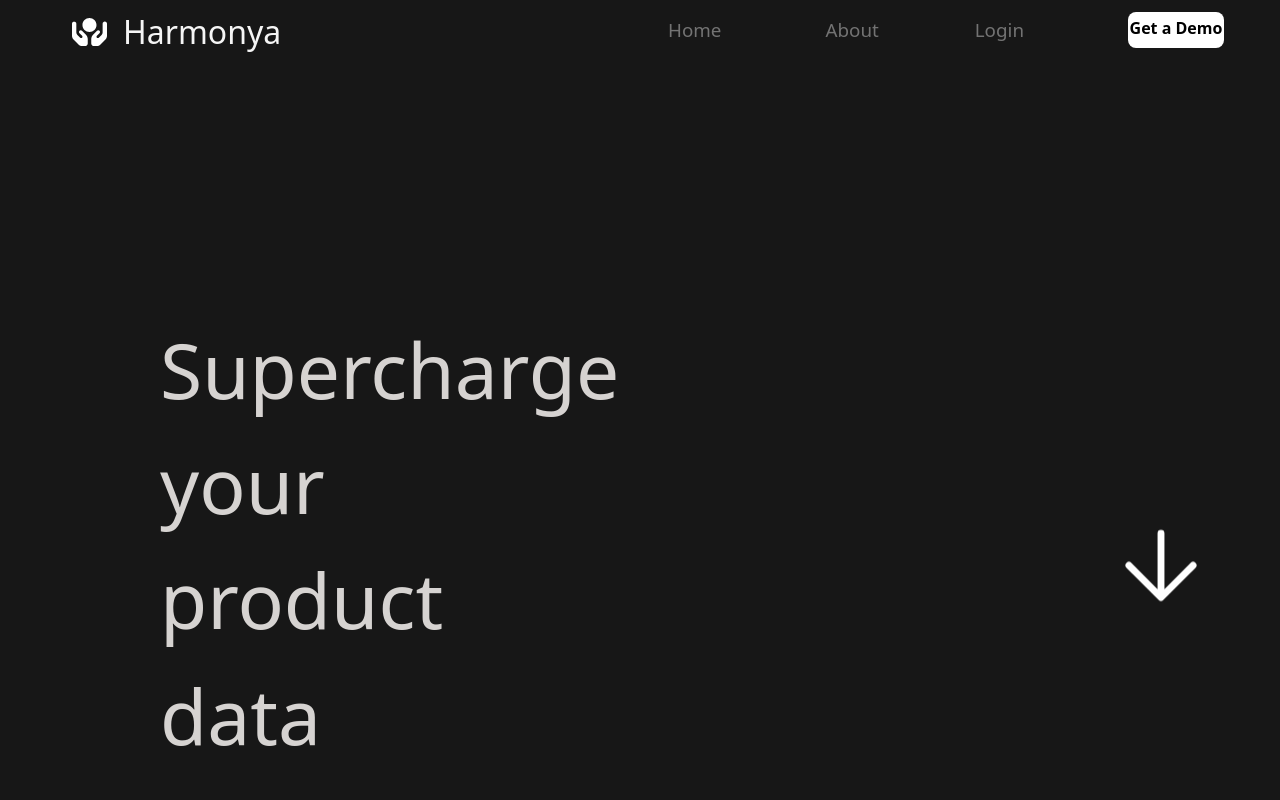
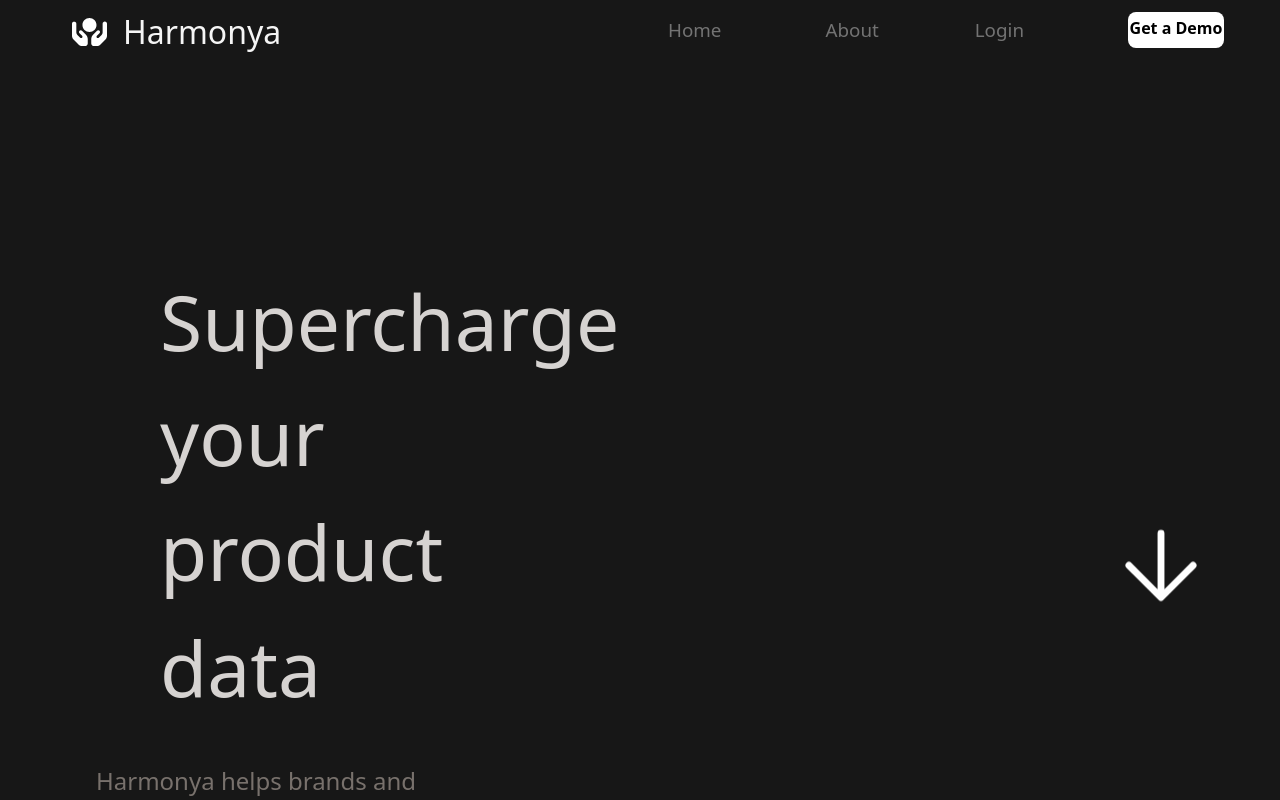
Before and after one commit to aniketrath/Harmonya, a React (Create React App) app: page /#/ in a window 1280 px wide. Shown: the top 800 px of the page. Built offline with nearby package versions, Linux system fonts and the light colour scheme.

Commit message:
Update Landing.js

```diff
--- a/src/Components/Landing.js
+++ b/src/Components/Landing.js
@@ -14,7 +14,7 @@ export const Landing = () => {
         <div className=" h-screen static" data-aos="fade-in" data-aos-duration="1200">
             <div className="min-h-screen bg-neutral-900">
 
-                <div className="pt-[33vh]">
+                <div className="pt-[27vh]">
                     <p className="text-stone-300 w-1/3 text-[4.8rem] font-[400] ml-[20vh] ">
                         Supercharge your product data
                     </p>
```
